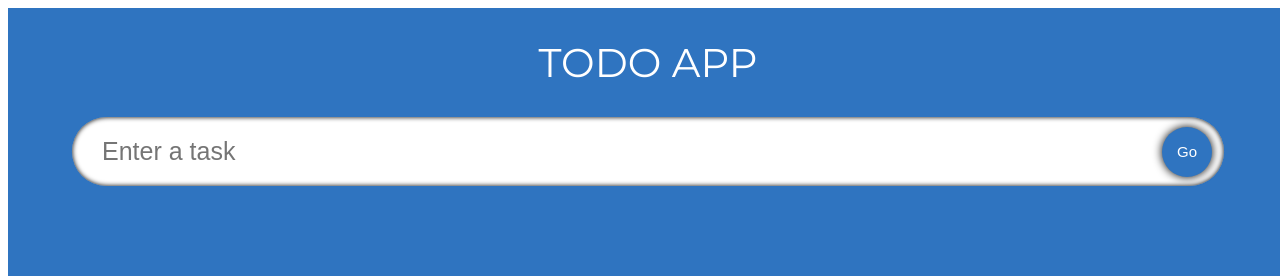
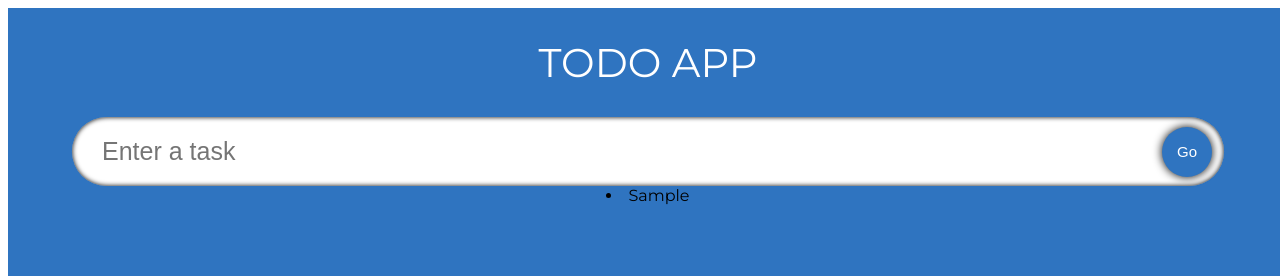
Before and after one commit to ClondonoM/react-ts-css-todo-app, a React (Vite) app: page / in a window 1280 px wide. Both pictures are taken after typing "Sample" into the empty fields and a click on the button "Go". Shown: the top 276 px of the page. Built offline with nearby package versions, Linux system fonts and the light colour scheme.

Commit message:
showing todos in app

```diff
--- a/src/App.tsx
+++ b/src/App.tsx
@@ -14,11 +14,14 @@
       setTodo('');
     }
   }
-  console.log(todo);
+  console.log(todos);
   return (
     <div className="App" >
       <span className="heading">Todo App</span>
       <InputField todo={todo} setTodo={setTodo} handleAdd={handleAdd} />
+      {todos.map((t) => (
+        <li>{ t.todo}</li>
+      ))}
     </div>
   )
 }
--- a/src/components/InputField.tsx
+++ b/src/components/InputField.tsx
@@ -8,7 +8,7 @@
 
 const InputField = ({todo, setTodo,handleAdd}:Props) => {
   return (
-    <form className={styles.input} onSubmit={handleAdd}>
+    <form className={styles.input} onSubmit={(e) =>handleAdd(e)}>
       <input type="input"
         value={todo}
         onChange={(e) => setTodo(e.target.value)}
```
